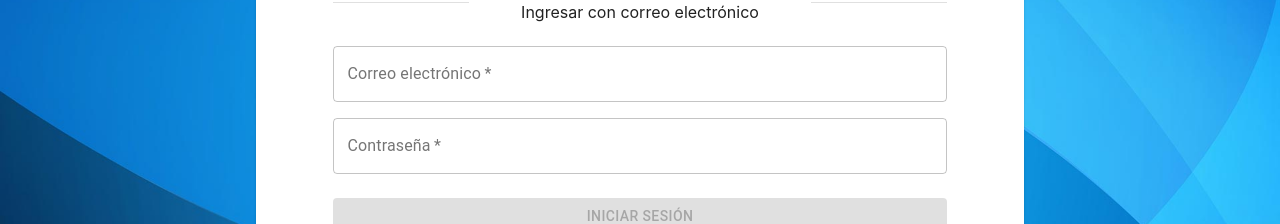
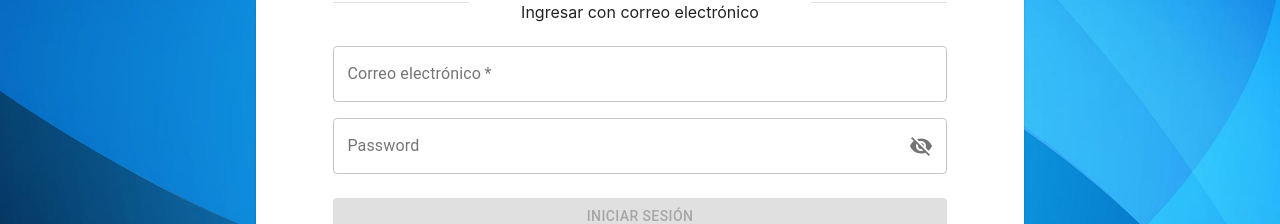
Before and after one commit to NanTapia/WeatherTest, a React (Create React App) app in the folder weather-app/: page / in a window 1280 px wide. Shown: the part 339-563 px from the top of the page. Built offline with nearby package versions, Linux system fonts and the light colour scheme; no server answers.

Commit message:
[FEAT]: Password visibility on login

```diff
--- a/weather-app/src/containers/LogIn.js
+++ b/weather-app/src/containers/LogIn.js
@@ -14,6 +14,13 @@ import { logInWithGoogle } from "../firebase";
 import { logInWithFacebook } from "../firebase";
 import { auth } from "../firebase";
 import { Alert } from '@material-ui/lab';
+import Visibility from '@material-ui/icons/Visibility';
+import VisibilityOff from '@material-ui/icons/VisibilityOff';
+import IconButton from '@material-ui/core/IconButton';
+import InputAdornment from '@material-ui/core/InputAdornment';
+import FormControl from '@material-ui/core/FormControl';
+import InputLabel from '@material-ui/core/InputLabel'
+import OutlinedInput from '@material-ui/core/OutlinedInput';
 
 const styles = theme => ({
     boxContainer:{
@@ -48,6 +55,7 @@ class LogIn extends React.Component {
             email: "",
             password: "",
             errorLogin: false,
+            showPassword: false,
         };
     }
 
@@ -81,6 +89,19 @@ class LogIn extends React.Component {
             })
         });
     }
+
+    handleClickShowPassword = () => {
+
+        const {showPassword} = this.state;
+
+        this.setState({
+            showPassword: !showPassword
+        })
+    };
+
+    handleMouseDownPassword = (event) => {
+        event.preventDefault();
+    };
 
     render() {
         const {classes} = this.props;
@@ -158,17 +179,29 @@ class LogIn extends React.Component {
                                                             />
                                                         </Grid>
                                                         <Grid item xs={12}>
-                                                            <TextField
-                                                                required
-                                                                fullWidth
-                                                                label="Contraseña"
-                                                                placeholder="BD4acd250"
-                                                                name="password"
-                                                                type="password"
-                                                                variant="outlined"
-                                                                value={password}
-                                                                onChange={this.onChangeHandler}
-                                                            />
+                                                            <FormControl variant="outlined" fullWidth>
+                                                                <InputLabel htmlFor="outlined-adornment-password">Password</InputLabel>
+                                                                <OutlinedInput
+                                                                    id="outlined-adornment-password"
+                                                                    type={this.state.showPassword ? 'text' : 'password'}
+                                                                    value={password}
+                                                                    name="password"
+                                                                    onChange={this.onChangeHandler}
+                                                                    endAdornment={
+                                                                    <InputAdornment position="end">
+                                                                        <IconButton
+                                                                        aria-label="toggle password visibility"
+                                                                        onClick={this.handleClickShowPassword}
+                                                                        onMouseDown={this.handleMouseDownPassword}
+                                                                        edge="end"
+                                                                        >
+                                                                        {this.state.showPassword ? <Visibility /> : <VisibilityOff />}
+                                                                        </IconButton>
+                                                                    </InputAdornment>
+                                                                    }
+                                                                    labelWidth={70}
+                                                                />
+                                                            </FormControl>
                                                         </Grid>
                                                     </Grid>
                                                 </Grid>
```
